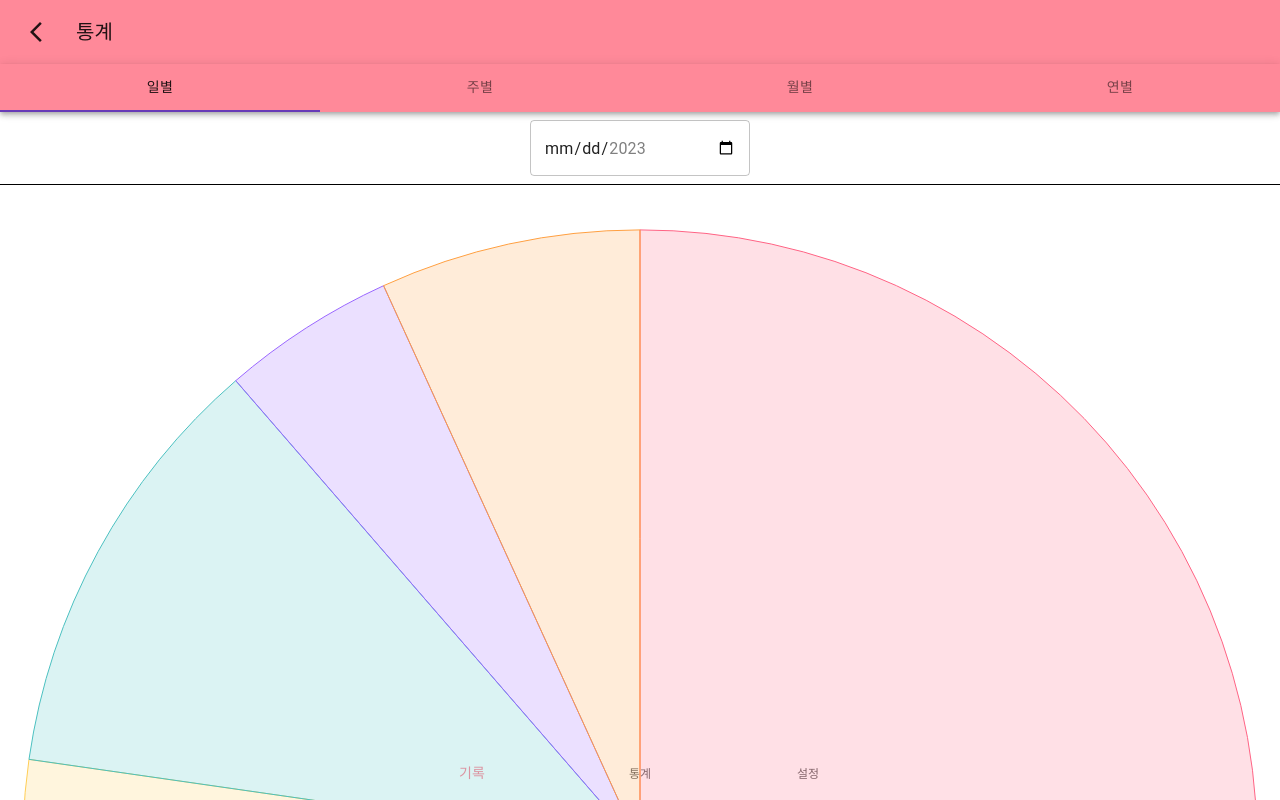
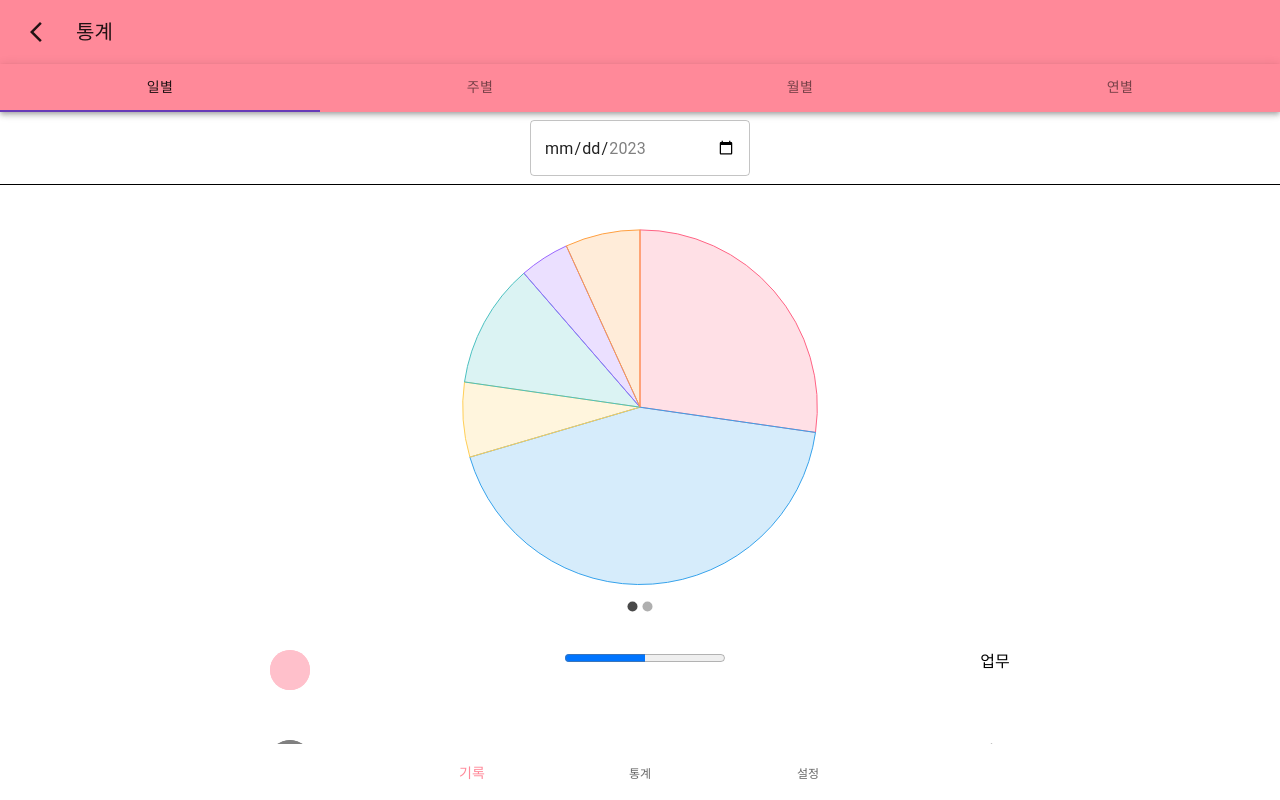
Before and after one commit to ieunjung/fe-ddokddak, a React app: page /statistics in a window 1280 px wide. Shown: the top 800 px of the page. Built offline with nearby package versions, Linux system fonts and the light colour scheme.

Commit message:
통계 페이지

```diff
--- a/src/components/common/Circle.tsx
+++ b/src/components/common/Circle.tsx
@@ -4,7 +4,7 @@ import { useEffect, useState } from 'react';
 export interface CircleProps {
   size: number;
   color: any;
-  onClick: any;
+  onClick?: any;
   label?: string;
   selected?: boolean;
 }
--- a/src/pages/statistics/ChartContainer.tsx
+++ b/src/pages/statistics/ChartContainer.tsx
@@ -1,4 +1,4 @@
-import { Paper, Button } from '@mui/material';
+import { Paper, Box, Typography } from '@mui/material';
 import {
   Chart as ChartJS,
   ArcElement,
@@ -8,13 +8,10 @@ import {
   registerables,
 } from 'chart.js';
 import { MouseEvent, useRef } from 'react';
-import {
-  Chart,
-  getDatasetAtEvent,
-  getElementAtEvent,
-  getElementsAtEvent,
-} from 'react-chartjs-2';
+import { Chart } from 'react-chartjs-2';
 import Carousel from 'react-material-ui-carousel';
+
+import Circle from '@/components/common/Circle';
 
 ChartJS.register(ArcElement, Tooltip, Legend, CategoryScale, ...registerables);
 
@@ -45,7 +42,6 @@ const pieData = {
   ],
 };
 
-const labels = ['January', 'February', 'March', 'April', 'May', 'June', 'July'];
 const options = {
   responsive: true,
   plugins: {
@@ -58,31 +54,22 @@ const options = {
   },
 };
 const barData = {
-  labels,
+  labels: ['January', 'February', 'March', 'April', 'May', 'June'],
   datasets: [
     {
-      label: 'Dataset 1',
-      data: labels.map(() => Math.random() * 1000),
+      label: '',
+      data: [12, 19, 3, 5, 2, 3],
       backgroundColor: 'rgba(255, 99, 132, 0.5)',
-    },
-    {
-      label: 'Dataset 2',
-      data: labels.map(() => Math.random() * 1000),
-      backgroundColor: 'rgba(53, 162, 235, 0.5)',
     },
   ],
 };
 
-function Item(props) {
-  return (
-    <Paper>
-      <h2>{props.item.name}</h2>
-      <p>{props.item.description}</p>
-
-      <Button className="CheckButton">Check it out!</Button>
-    </Paper>
-  );
-}
+/* 임시 데이터 */
+const datasets = [
+  { title: '업무', color: 'pink', value: 50 },
+  { title: '야근', color: 'grey', value: 30 },
+  { title: '출장', color: 'black', value: 90 },
+];
 
 const ChartContainer = () => {
   const carouselOption = {
@@ -103,16 +90,16 @@ const ChartContainer = () => {
       return;
     }
 
-    console.log(chart.getDatasetMeta(0));
-
-    // console.log(getDatasetAtEvent(chart, event));
-    // console.log(getElementAtEvent(chart, event));
-    // console.log(getElementsAtEvent(chart, event));
+    console.log(chart.getDatasetMeta(0), event);
   };
 
   const barChartRef = useRef<ChartJS>(null);
   const handleClickBarChart = (event: MouseEvent<HTMLCanvasElement>) => {
     const { current: chart } = barChartRef;
+
+    if (!chart) {
+      return;
+    }
 
     const xClick = chart.scales.x.getValueForPixel(event.nativeEvent.offsetX);
     const element = chart.getDatasetMeta(0).data[xClick];
@@ -122,6 +109,13 @@ const ChartContainer = () => {
   return (
     <>
       <Carousel {...carouselOption}>
+        <Box
+          sx={{
+            height: '400px',
+            display: 'flex',
+            justifyContent: 'center',
+          }}
+        >
           <Chart
             ref={pieChartRef}
             type={'pie'}
@@ -129,6 +123,10 @@ const ChartContainer = () => {
             options={options}
             onClick={handleClickPieChart}
           />
+        </Box>
+        <Box
+          sx={{ height: '400px', display: 'flex', justifyContent: 'center' }}
+        >
           <Chart
             ref={barChartRef}
             type={'bar'}
@@ -136,7 +134,26 @@ const ChartContainer = () => {
             options={options}
             onClick={handleClickBarChart}
           />
+        </Box>
       </Carousel>
+
+      {datasets.map((data, idx) => (
+        <Box
+          key={idx}
+          sx={{
+            padding: '15px',
+            display: 'flex',
+            justifyContent: 'space-evenly',
+            marginTop: '20px',
+          }}
+        >
+          <Circle color={data.color} size={40} />
+          <progress id={`progress-${idx}`} max="100" value={data.value}>
+            {data.value}%
+          </progress>
+          <Typography>{data.title}</Typography>
+        </Box>
+      ))}
     </>
   );
 };
--- a/src/pages/statistics/Period.tsx
+++ b/src/pages/statistics/Period.tsx
@@ -43,14 +43,16 @@ const Period = () => {
   const [value, setValue] = useState<Dayjs>(dayjs(currDate));
 
   useEffect(() => {
-    const selectedDate = value.utc().format().slice(0, 10);
-    console.log(selectedDate);
-
-    // if(periodType === 'BY_DAY'){
-    // }else if(periodType === 'BY_MONTH'){
-    // }else if(periodType === 'BY_WEEK'){
-    // }else if(periodType === 'BY_YEAR'){
-    // }
+    // const selectedDate = value.utc().format().slice(0, 10);
+    if (periodType === 'BY_DAY') {
+      console.log('BY_DAY: ', value);
+    } else if (periodType === 'BY_MONTH') {
+      console.log('BY_MONTH: ', value.month());
+    } else if (periodType === 'BY_WEEK') {
+      console.log('BY_WEEK: ', value);
+    } else if (periodType === 'BY_YEAR') {
+      console.log('BY_YEAR: ', value.year());
+    }
   }, [value]);
 
   return (
--- a/src/pages/statistics/StatisticsPage.tsx
+++ b/src/pages/statistics/StatisticsPage.tsx
@@ -6,7 +6,6 @@ import ChartContainer from '@/pages/statistics/ChartContainer';
 // import { modalState } from '@/store/common';
 
 const StatisticsPage = () => {
-
   // const [modalInfo, setModalInfo] = useRecoilState(modalState);
   // const handleClickBtn = () => {
   //   setModalInfo({ ...modalInfo, open: true, msg: 'This is a test.' });
```
Lines whose indentation alone changed are shown as unchanged.
